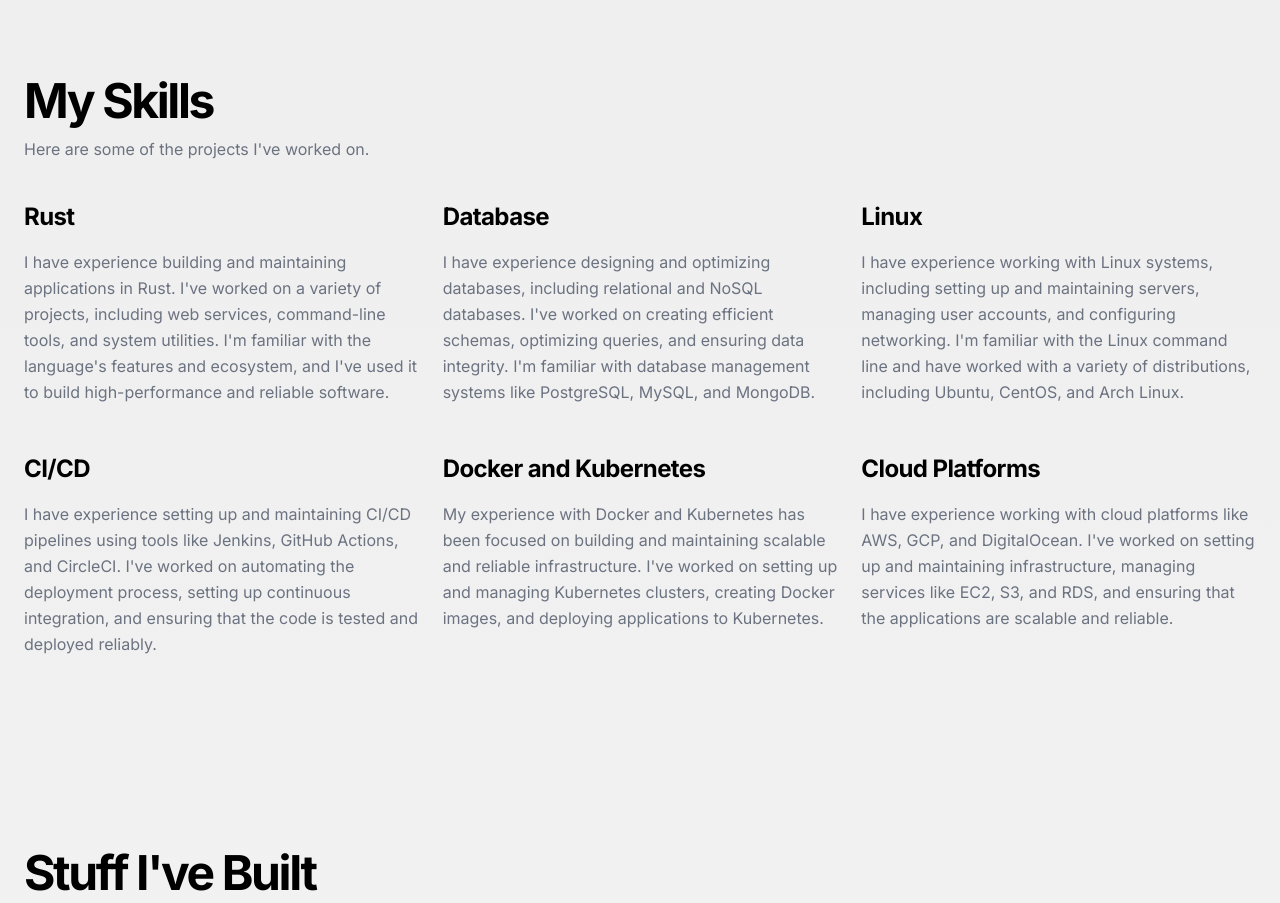
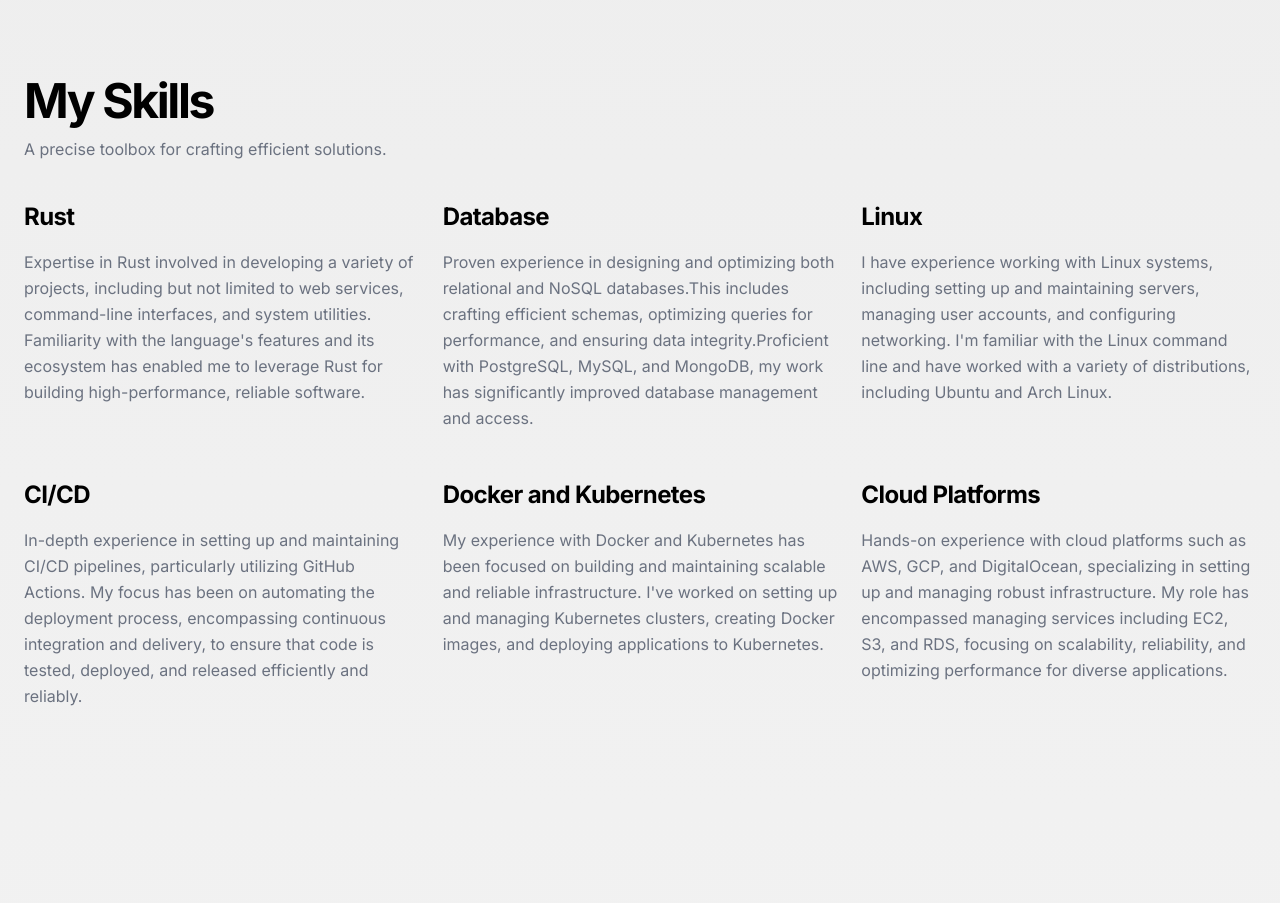
Before and after one commit to ferrohd/ferrohd, a Next.js app in the folder website/: page / in a window 1280 px wide. Shown: the part 1120-2023 px from the top of the page. Built offline with nearby package versions, Linux system fonts and the light colour scheme.

Commit message:
update skills

```diff
--- a/website/app/_components/skills.tsx
+++ b/website/app/_components/skills.tsx
@@ -2,19 +2,19 @@ export default function Skills() {
     const skills = [
         {
             title: "Rust",
-            description: "I have experience building and maintaining applications in Rust. I've worked on a variety of projects, including web services, command-line tools, and system utilities. I'm familiar with the language's features and ecosystem, and I've used it to build high-performance and reliable software.",
+            description: "Expertise in Rust involved in developing a variety of projects, including but not limited to web services, command-line interfaces, and system utilities. Familiarity with the language's features and its ecosystem has enabled me to leverage Rust for building high-performance, reliable software.",
         },
         {
             title: "Database",
-            description: "I have experience designing and optimizing databases, including relational and NoSQL databases. I've worked on creating efficient schemas, optimizing queries, and ensuring data integrity. I'm familiar with database management systems like PostgreSQL, MySQL, and MongoDB.",
+            description: "Proven experience in designing and optimizing both relational and NoSQL databases.This includes crafting efficient schemas, optimizing queries for performance, and ensuring data integrity.Proficient with PostgreSQL, MySQL, and MongoDB, my work has significantly improved database management and access.",
         },
         {
             title: "Linux",
-            description: "I have experience working with Linux systems, including setting up and maintaining servers, managing user accounts, and configuring networking. I'm familiar with the Linux command line and have worked with a variety of distributions, including Ubuntu, CentOS, and Arch Linux.",
+            description: "I have experience working with Linux systems, including setting up and maintaining servers, managing user accounts, and configuring networking. I'm familiar with the Linux command line and have worked with a variety of distributions, including Ubuntu and Arch Linux.",
         },
         {
             title: "CI/CD",
-            description: "I have experience setting up and maintaining CI/CD pipelines using tools like Jenkins, GitHub Actions, and CircleCI. I've worked on automating the deployment process, setting up continuous integration, and ensuring that the code is tested and deployed reliably.",
+            description: "In-depth experience in setting up and maintaining CI/CD pipelines, particularly utilizing GitHub Actions. My focus has been on automating the deployment process, encompassing continuous integration and delivery, to ensure that code is tested, deployed, and released efficiently and reliably.",
         },
         {
             title: "Docker and Kubernetes",
@@ -22,14 +22,14 @@ export default function Skills() {
         },
         {
             title: "Cloud Platforms",
-            description: "I have experience working with cloud platforms like AWS, GCP, and DigitalOcean. I've worked on setting up and maintaining infrastructure, managing services like EC2, S3, and RDS, and ensuring that the applications are scalable and reliable."
-        }
+            description: "Hands-on experience with cloud platforms such as AWS, GCP, and DigitalOcean, specializing in setting up and managing robust infrastructure. My role has encompassed managing services including EC2, S3, and RDS, focusing on scalability, reliability, and optimizing performance for diverse applications."
+        },
     ]
     return (
         <div className="container  mx-auto grid gap-6 px-4 md:gap-10 md:px-6">
             <div className="space-y-3">
                 <h2 className="text-3xl font-bold tracking-tighter sm:text-4xl xl:text-5xl/none">My Skills</h2>
-                <p className="text-gray-500 dark:text-gray-400">Here are some of the projects I&apos;ve worked on.</p>
+                <p className="text-gray-500 dark:text-gray-400">A precise toolbox for crafting efficient solutions.</p>
             </div>
             <div className="grid grid-cols-1 md:grid-cols-2 lg:grid-cols-3 gap-x-6 gap-y-12">
                 {
```
